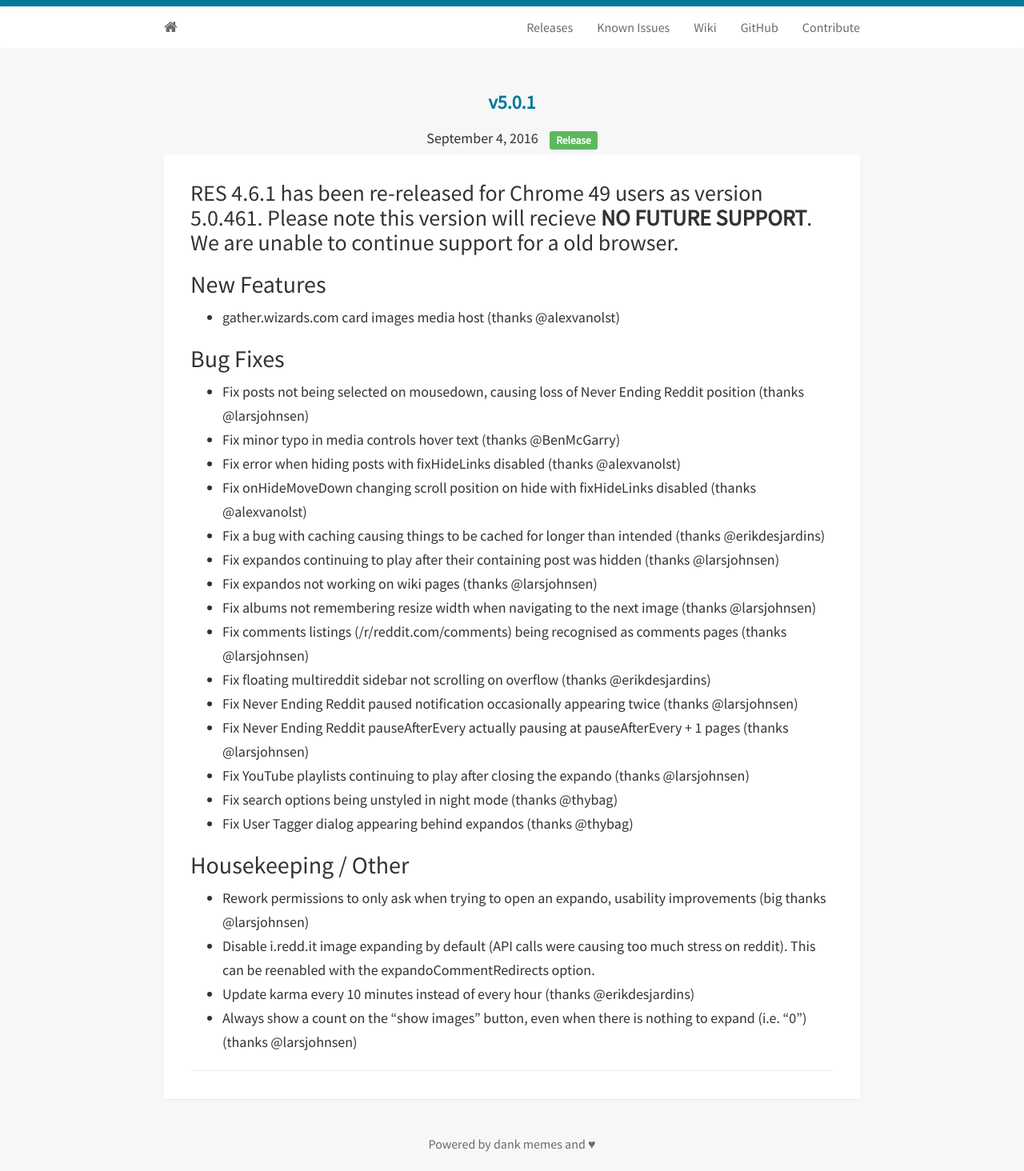
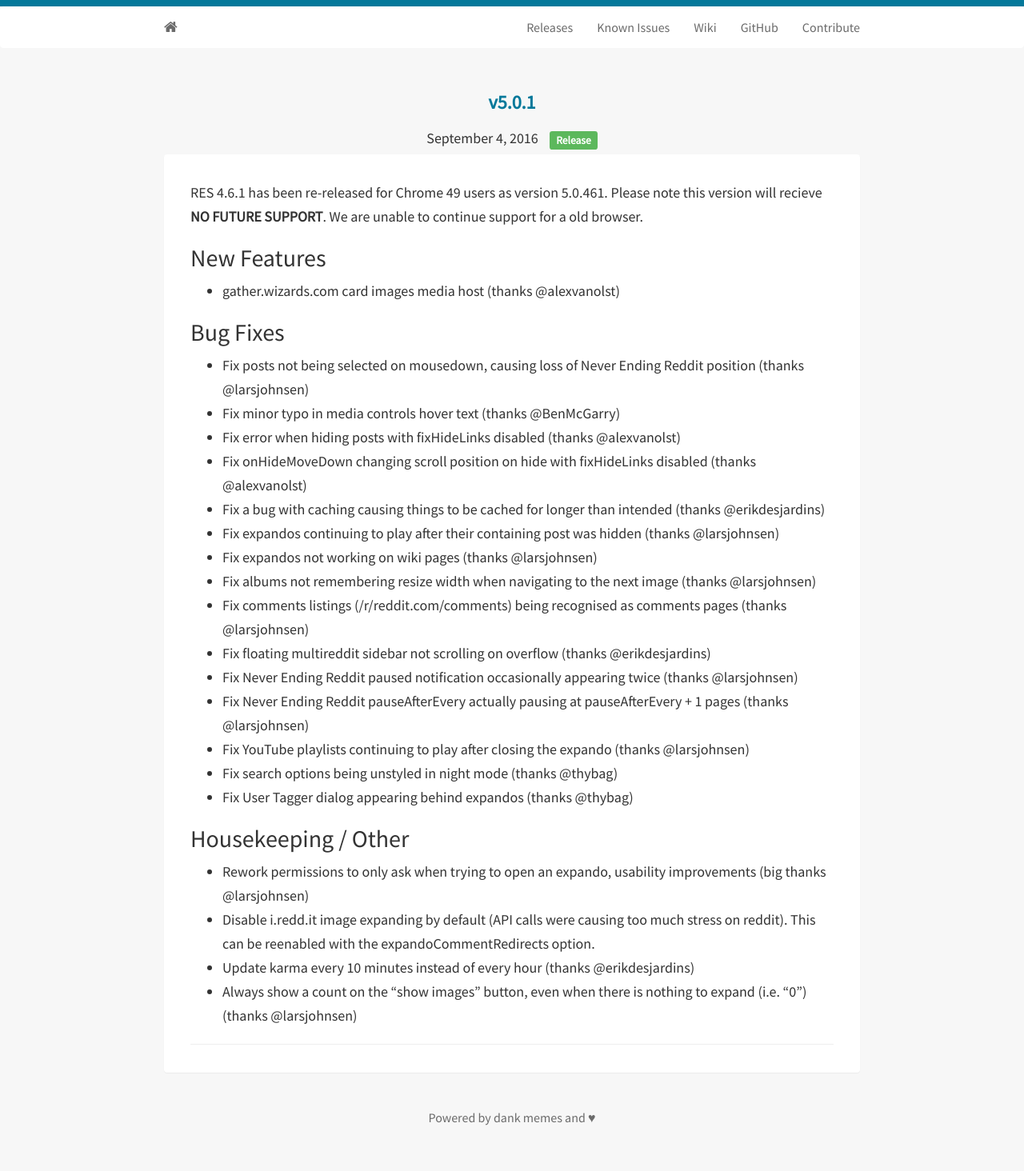
Before and after one commit to Reddit-Enhancement-Suite/Reddit-Enhancement-Suite.github.io, a Jekyll site: the page built from _posts/2016-09-04-501.md, in a window 1280 px wide. Shown: the whole page at 80% size. Built offline with Jekyll 4.4.1, drawn with Linux system fonts in a browser that asks for light colours; nearby versions of some CDN libraries; after the commit the page ends 1431 px from its top, so only the background shows below that.

Commit message:
Update 2016-09-04-501.md

```diff
--- a/_posts/2016-09-04-501.md
+++ b/_posts/2016-09-04-501.md
@@ -5,7 +5,7 @@
 - Release
 ---
 
-#### RES 4.6.1 has been re-released for Chrome 49 users as version 5.0.461. Please note this version will recieve **NO FUTURE SUPPORT**. We are unable to continue support for a old browser.
+RES 4.6.1 has been re-released for Chrome 49 users as version 5.0.461. Please note this version will recieve **NO FUTURE SUPPORT**. We are unable to continue support for a old browser.
 
 ### New Features
 
```
